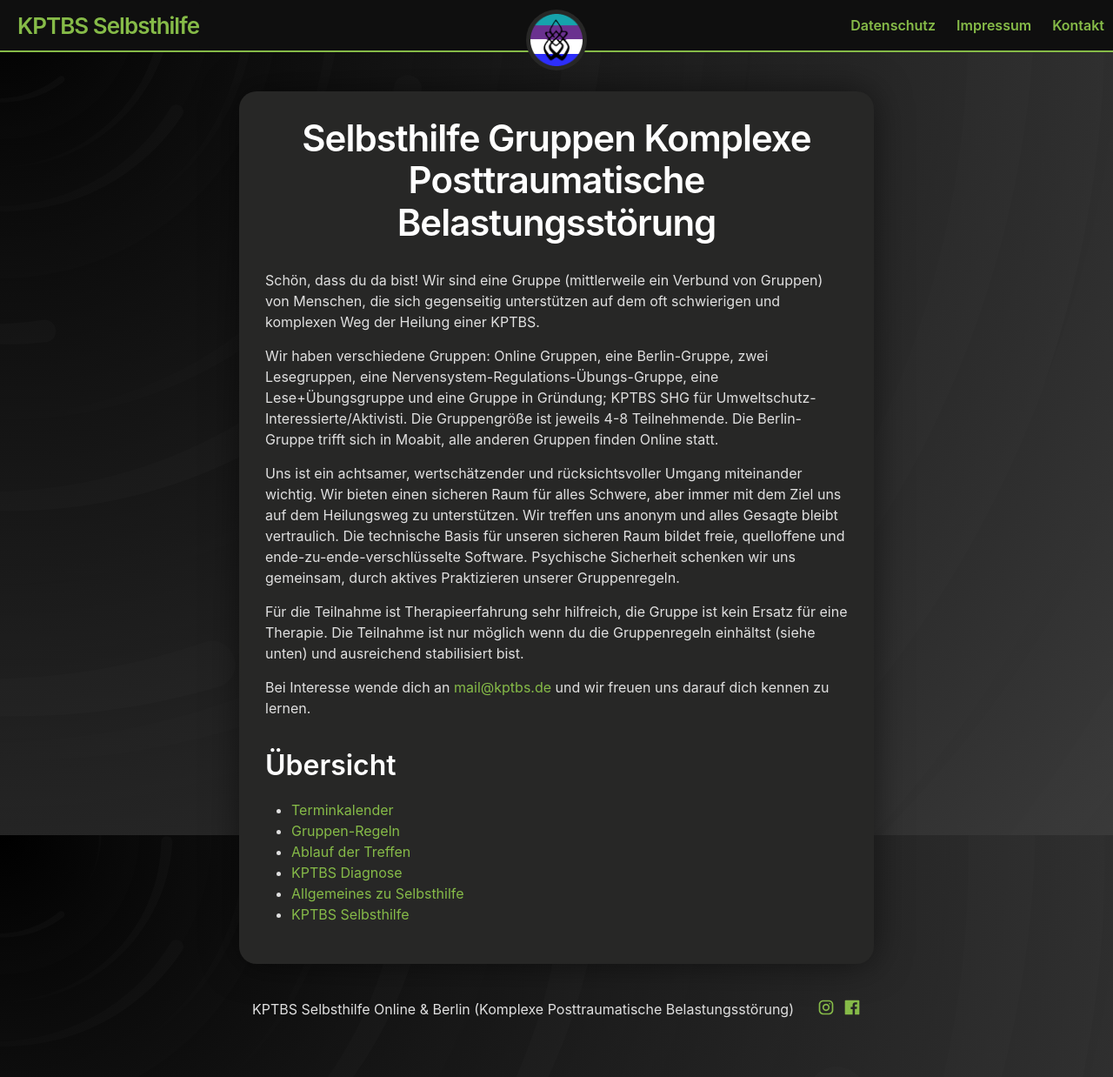
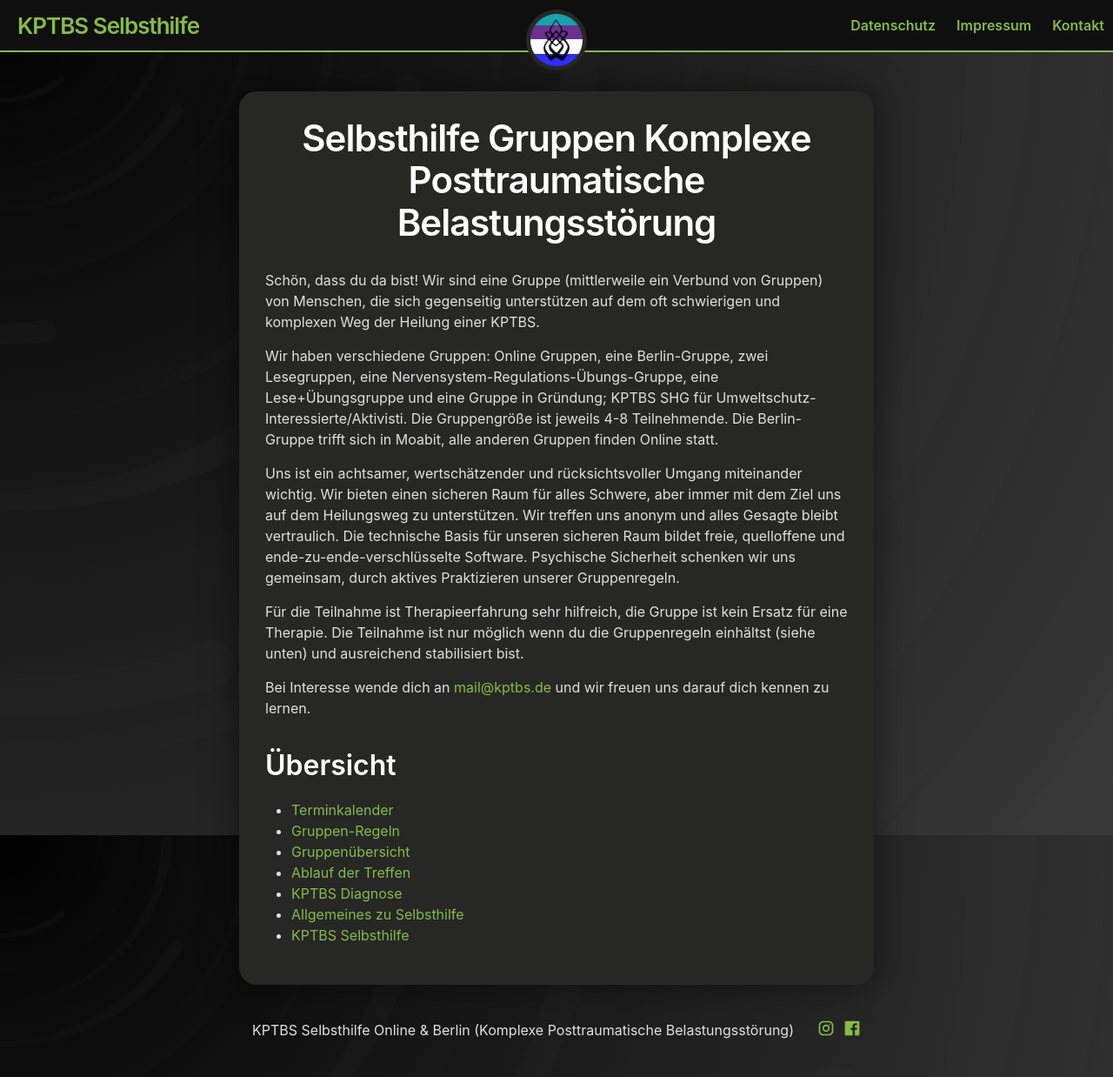
Before and after one commit to 3xz/k-ptbs, a Jekyll site: the page built from _posts/2023-07-18-willkommen.md, in a window 1280 px wide and 1238 px high. Shown: the whole window at 87% size. Built offline with Jekyll 4.4.1, drawn with Linux system fonts in a browser that asks for light colours.

Commit message:
Update 2023-07-18-willkommen.md

```diff
--- a/_posts/2023-07-18-willkommen.md
+++ b/_posts/2023-07-18-willkommen.md
@@ -16,6 +16,7 @@ Bei Interesse wende dich an <a href="mailto:mail@kptbs.de">mail@kptbs.de</a> und
 ## Übersicht
 * [Terminkalender](#terminkalender)
 * [Gruppen-Regeln](#gruppen-regeln)
+* [Gruppenübersicht](#gruppenliste)
 * [Ablauf der Treffen](#ablauf-der-treffen)
 * [KPTBS Diagnose](#kptbs-diagnose)
 * [Allgemeines zu Selbsthilfe](#allgemeines-zu-selbsthilfe)
```
